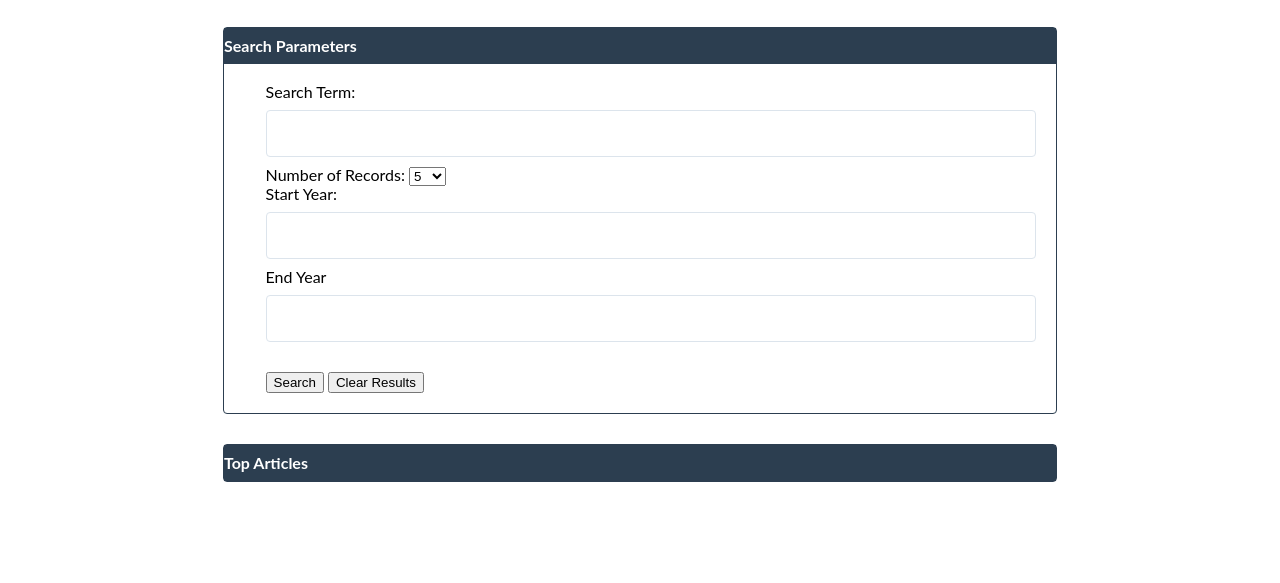
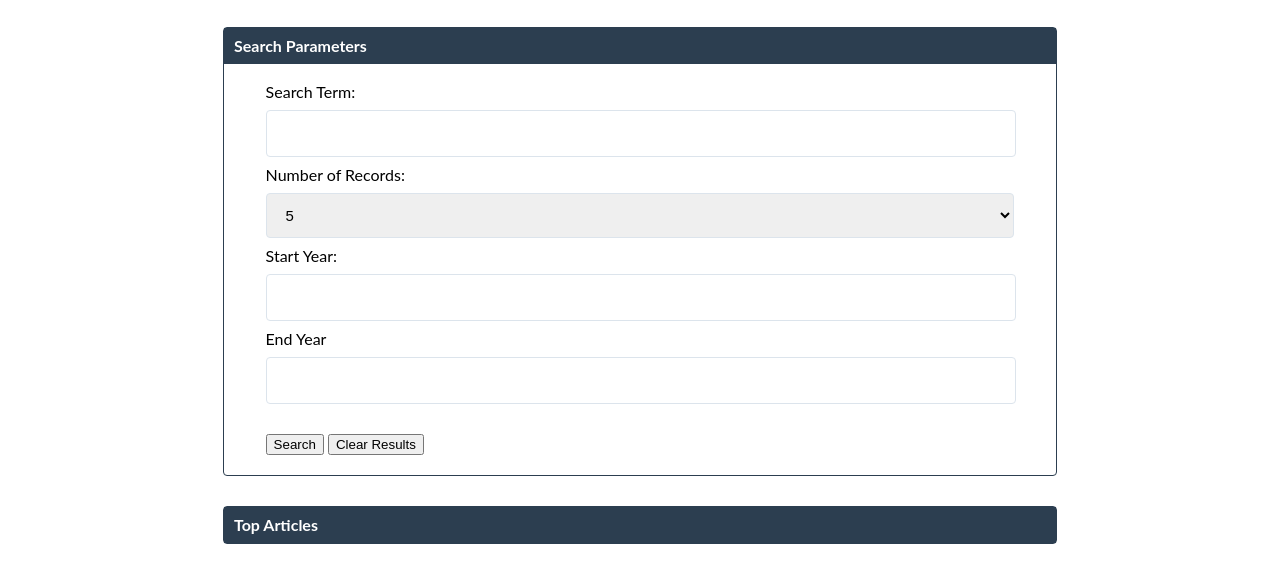
Before and after one commit to BigFos/Times-Search, a plain HTML site: page index.html in a window 1280 px wide. Shown: the part 93-676 px from the top of the page. Drawn offline with nearby package versions, Linux system fonts and the light colour scheme; no server answers; some icons are missing.

Commit message:
Front End Completed

```diff
--- a/assets/scss/style.scss
+++ b/assets/scss/style.scss
@@ -26,7 +26,7 @@ header {
 	h2 {
 		background: #2c3e50;
 		color: #fff;
-		padding: 10px 0;
+		padding: 10px;
 		font-weight: bold;
 	}
 
@@ -47,13 +47,18 @@ header {
 		padding: 20px;
 	}
 
-	input {
-		width: 100%;
+	input,
+	select {
+		width: 96%;
 		border: 1px solid #dce4ec;
 		border-radius: 4px;
 		margin: 10px 0;
 		height: 45px;
 		font-size: 15px;
-		padding: 0 10px;
+		padding: 0 2%;
+	}
+
+	select {
+		width: 100%;
 	}
 }
--- a/index.html
+++ b/index.html
@@ -40,7 +40,7 @@
 		</div>
 		<div class="panel-primary">
 			<h2>Top Articles</h2>
-			<div class="panel-body">
+			<div id="panel-body">
 
 			</div>
 	</main>
```
Also changed, not shown: assets/css/style.css, 1 other file.
